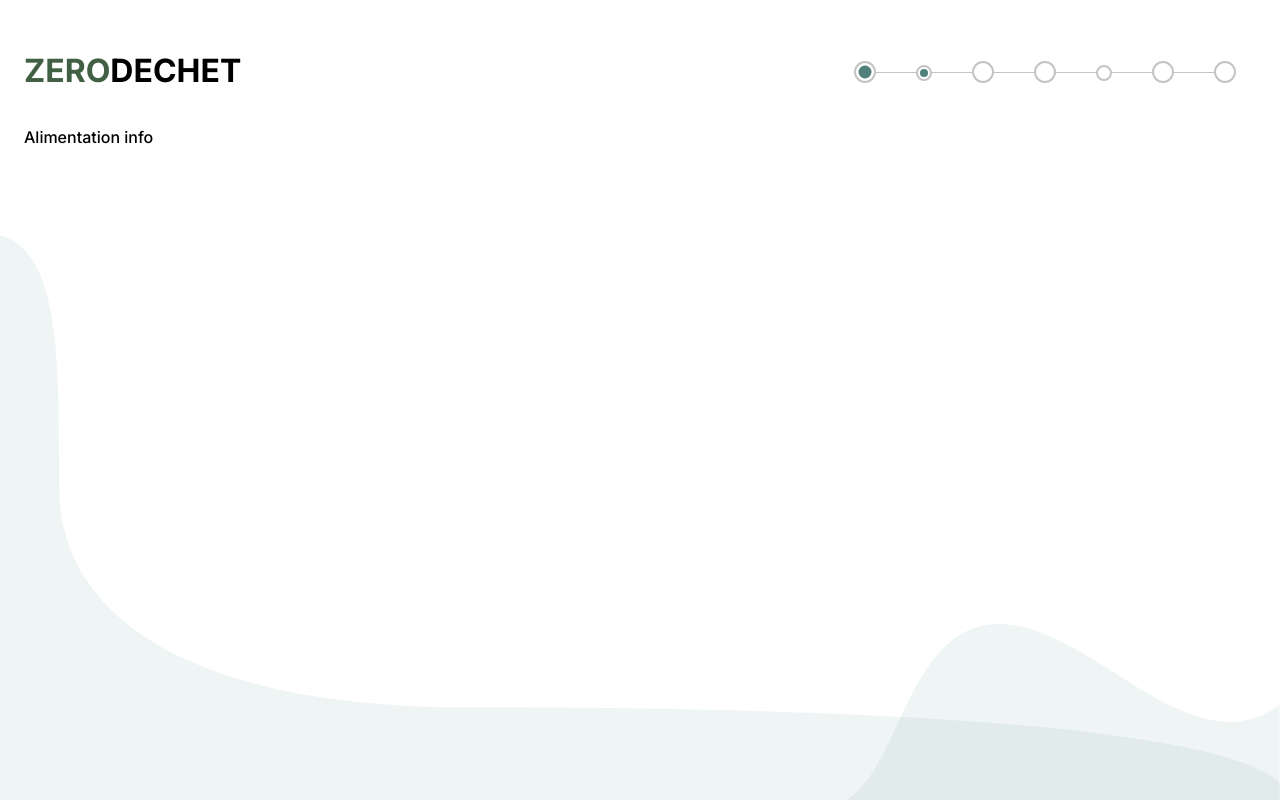
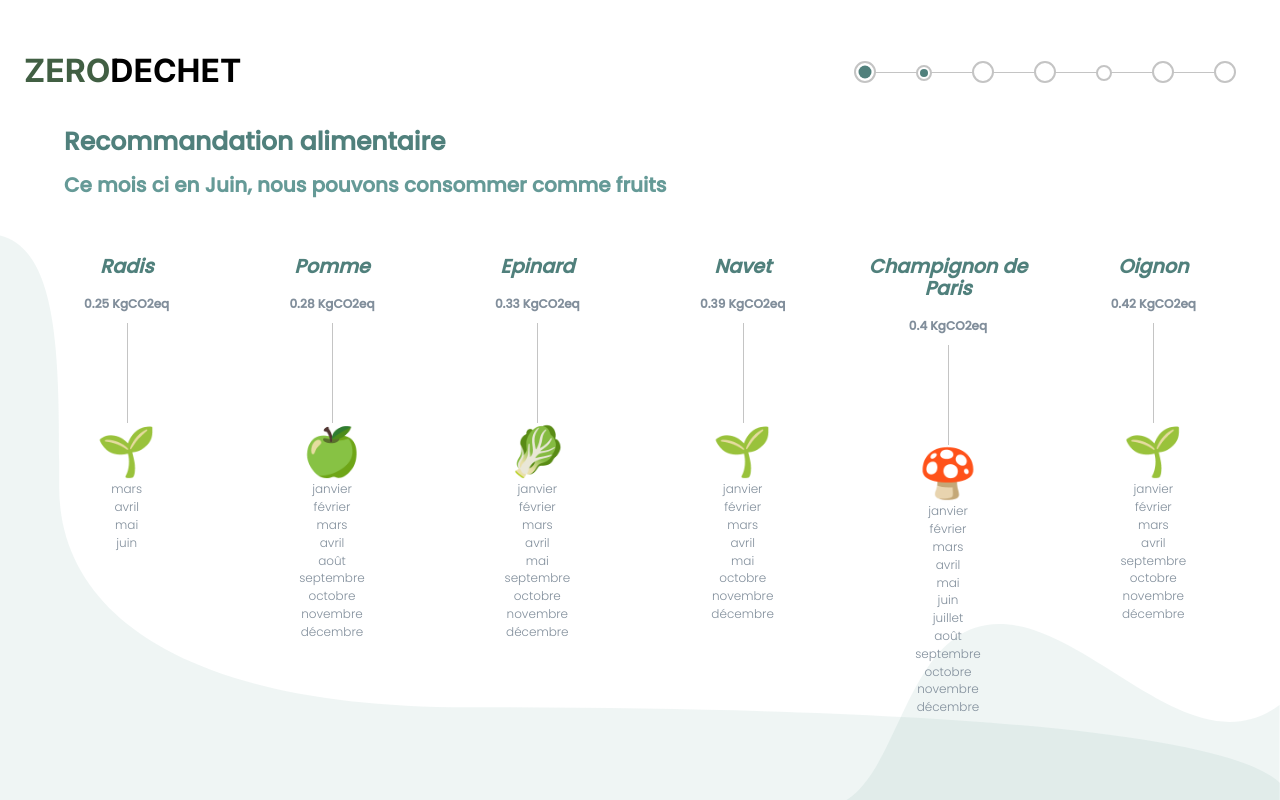
Before and after one commit to IIM-Green-Team/client, a Nuxt app: page /alimentation-info in a window 1280 px wide. Built offline with nearby package versions, Linux system fonts and the light colour scheme.

Commit message:
dev alimentation info

```diff
--- a/package.json
+++ b/package.json
@@ -17,6 +17,7 @@
     "bootstrap": "^4.6.0",
     "core-js": "^3.9.1",
     "gsap": "^3.6.1",
+    "moment": "^2.29.1",
     "node-fetch": "^2.6.1",
     "normalize.css": "^8.0.1",
     "nuxt": "^2.15.3"
--- a/pages/alimentation-info.vue
+++ b/pages/alimentation-info.vue
@@ -1,12 +1,109 @@
 <template>
-  <div>Alimentation info</div>
+  <div>
+    <page-title
+      title="Recommandation alimentaire"
+      sub-title="Ce mois ci en Juin, nous pouvons consommer  comme fruits"
+    />
+
+    <div class="graph-info d-flex">
+      <div class="col-2" v-for="(product, i) in fruitsTrend" :key="i">
+        <div v-if="i <= 5">
+          <p class="title">{{ product.label.fr }}</p>
+          <p class="subtitle">{{ product.CO2 }} KgCO2eq</p>
+          <span class="icon-info">{{ product.emoji }}</span>
+          <p class="month" v-for="(item, index) in product.months" :key="index">
+            {{ monthName[item] }}
+          </p>
+        </div>
+      </div>
+    </div>
+  </div>
 </template>
 
 <script>
-import transition from '@/utils/pageTranstion'
+import fruits from '../static/api/alimentation.json'
 import stepper from '~/mixins/stepper'
 export default {
+  data() {
+    return {
+      fruits,
+    }
+  },
   mixins: [stepper('alimentation-info')],
-  transition,
+
+  computed: {
+    fruitsTrend() {
+      const currentMonnth = new Date().getMonth()
+      const fruits = this.fruits
+        .filter((product) => product.months.includes(currentMonnth))
+        .sort((a, b) => (a.CO2 > b.CO2 ? 1 : -1))
+      return fruits
+    },
+
+    monthName() {
+      return [
+        'janvier',
+        'février',
+        'mars',
+        'avril',
+        'mai',
+        'juin',
+        'juillet',
+        'août',
+        'septembre',
+        'octobre',
+        'novembre',
+        'décembre',
+      ]
+    },
+  },
 }
 </script>
+
+<style lang="scss">
+.graph-info {
+  margin-top: 40px;
+}
+
+p {
+  font-family: $font-poppins;
+}
+
+.title {
+  font-size: 1.2rem;
+  font-weight: 600;
+  font-style: italic;
+  color: $color-blue;
+}
+
+.subtitle {
+  font-size: 12px;
+  font-weight: 600;
+  color: $color-blackgrey;
+}
+
+.col-2 {
+  text-align: center;
+}
+
+.icon-info {
+  position: relative;
+  font-size: 3rem;
+
+  &:before {
+    display: block;
+    margin-left: 50%;
+    content: '';
+    width: 1px;
+    height: 100px;
+    background-color: $color-grey;
+  }
+}
+
+.month {
+  font-size: 12px;
+  font-weight: 300;
+  margin: 4px;
+  color: $color-blackgrey;
+}
+</style>
--- a/pages/alimentation.vue
+++ b/pages/alimentation.vue
@@ -109,7 +109,7 @@ export default {
   border-bottom: solid 1px $color-grey;
 
   &:after {
-    content: 'KgCO2eq/Kg';
+    content: 'CO2eq/KgKg';
     position: absolute;
     bottom: -30px;
     right: 0;
```
Also changed, not shown: 1 other file (tests, documents, lock files or other folders).
